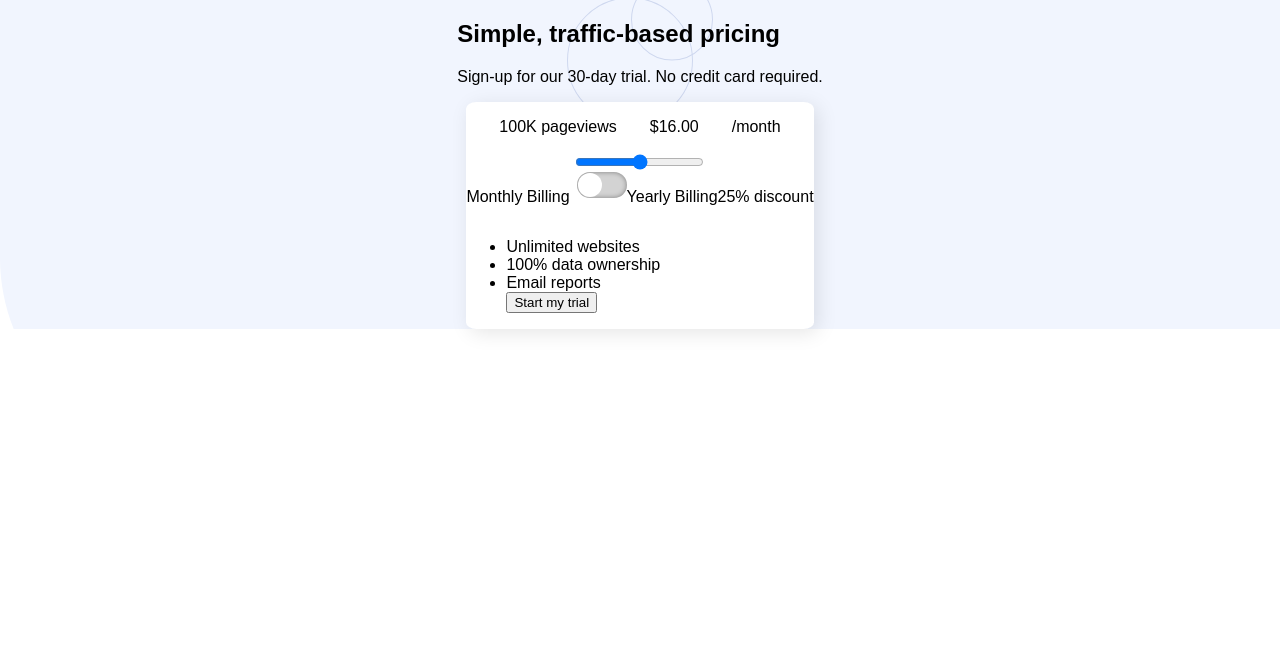
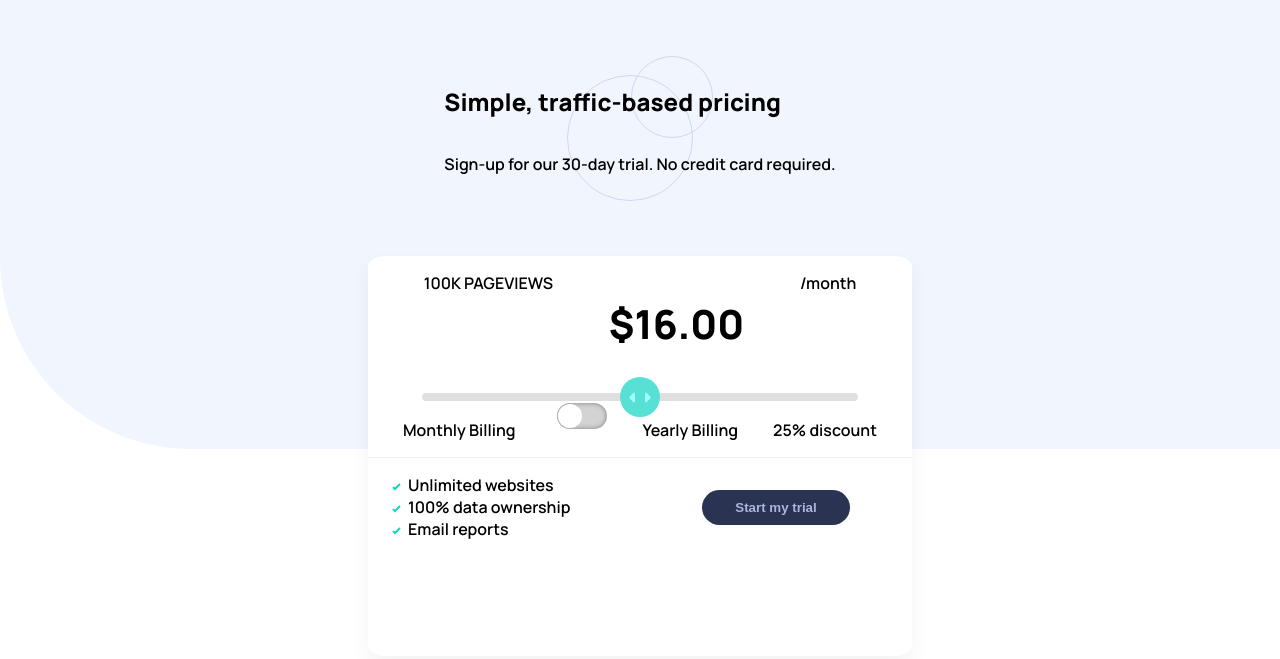
Before and after one commit to jpyepez/00_Interactive_pricing_component, a plain HTML site: page index.html in a window 1280 px wide. Drawn offline with Linux system fonts and the light colour scheme.

Commit message:
styling components slider and range

```diff
--- a/index.html
+++ b/index.html
@@ -5,7 +5,8 @@
   <meta name="viewport" content="width=device-width, initial-scale=1.0"> <!-- displays site properly based on user's device -->
 
   <link rel="icon" type="image/png" sizes="32x32" href="./images/favicon-32x32.png">
-  <link rel="stylesheet" type="text/css" href="./style.css">
+  <link rel="preconnect" href="https://fonts.gstatic.com">
+  <link href="https://fonts.googleapis.com/css2?family=Manrope:wght@600;800&display=swap" rel="stylesheet"><link rel="stylesheet" type="text/css" href="./style.css">
 
   <title>Frontend Mentor | Interactive pricing component</title>
 
@@ -22,7 +23,7 @@
 
         <div class="range-container__labels">
           <p>100K pageviews</p>
-          <p>$16.00</p>
+          <p class="range-container__price">$16.00</p>
           <p>/month</p>
         </div>
 
@@ -49,8 +50,8 @@
           <li>Unlimited websites</li>
           <li>100% data ownership</li>
           <li>Email reports</li>
-          <button>Start my trial</button>
         </ul>
+        <div><button>Start my trial</button></div>
       </div>
     </section>
   </main>
--- a/style.css
+++ b/style.css
@@ -15,6 +15,11 @@ body {
     margin: 0;
     padding: 0;
     font-family: Arial, Geneva, sans-serif;
+    font-family: 'Manrope', sans-serif;
+}
+
+html, body, main {
+    height: 100%;
 }
 
 /* end of common styles */
@@ -29,15 +34,24 @@ main {
 }
 
 .intro-container {
+    height : 16rem;
+
+    display: flex;
+    flex-flow: column nowrap;
+    justify-content: center;
+
+
     background-image: url("images/pattern-circles.svg");
     background-repeat: no-repeat;
     background-position: center;
 }
 
 .pricing-container {
+    width: 34rem;
+    height: 25rem;
     background-color: white;
     border-radius: 3%;
-    box-shadow: 4px 4px 20px rgba(0, 0, 0, .1);
+    box-shadow: 0px 10px 20px rgba(0, 0, 0, .05);
 
     display: flex;
     flex-flow: column nowrap;
@@ -54,10 +68,63 @@ main {
     justify-content: space-evenly;
 }
 
+.range-container__labels > p:first-child {
+    text-transform: uppercase;
+}
+
+.range-container__price {
+    font-size: 2.5em;
+    font-weight: 800;
+}
+
 .range-container__range {
     display: flex;
     flex-flow: row nowrap;
     justify-content: center;
+}
+
+/* check out  */
+/* https://www.w3schools.com/howto/howto_js_rangeslider.asp */
+
+#range {
+    width: 80%;
+    -webkit-appearance: none;  /* Override default CSS styles */
+     appearance: none;
+
+     height: 8px; /* Specified height */
+     border-radius: 5px;
+     background: #d3d3d3; /* Grey background */
+     outline: none; /* Remove outline */
+     opacity: 0.7; /* Set transparency (for mouse-over effects on hover) */
+     -webkit-transition: .2s; /* 0.2 seconds transition on hover */
+     transition: opacity .2s;
+}
+
+#range::-webkit-slider-thumb {
+    -webkit-appearance: none;
+    appearance: none;
+    width: 40px;
+    height: 40px;
+    border: 0;
+    border-radius: 50%;
+
+    background: url('images/icon-slider.svg');
+    background-repeat: no-repeat;
+    background-position: center;
+    background-color: hsl(174, 86%, 45%);
+
+    cursor: pointer;
+}
+
+#range::-moz-range-thumb {
+    width: 40px;
+    height: 40px;
+    border: 0;
+    border-radius: 50%;
+
+    background: url('images/icon-slider.svg');
+    background-repeat: no-repeat;
+    cursor: pointer;
 }
 
 .range-container__billing {
@@ -66,16 +133,16 @@ main {
     justify-content: space-evenly;
 }
 
+.range-container__switch label {
+    display: flex;
+    align-items: center;
+    justify-content: space-between;
+}
+
 [type="checkbox"] {
     width: 0;
     height: 0;
     inset: 0;
-}
-
-.range-container__switch label {
-    display: flex;
-    align-items: center;
-    justify-content: space-between;
 }
 
 .slider {
@@ -113,4 +180,50 @@ main {
     transform: translateX(24px)
 }
 
+.button-container {
+    display: flex;
+    flex-flow: row nowrap;
+    justify-content: space-between;
+
+    border-top: 1px;
+    border-top-color: #F2F1F6;
+    border-top-style: solid ;
+}
+
+.button-container ul {
+    width: 50%;
+    display: flex;
+    flex-flow: column nowrap;
+    justify-content: center;
+}
+
+ul li {
+    list-style-image: url('/images/icon-check.svg');
+}
+
+.button-container div {
+    width: 50%;
+    display: flex;
+    flex-flow: column nowrap;
+    justify-content: center;
+    align-items: center;
+}
+
+button {
+    padding: .75em 2.5em;
+    border: none;
+    border-radius: 2em;
+
+    text-decoration: none;
+    font-weight: 800;
+
+    color: #ACB5DC;
+    background-color: #2B3353;
+    transition: all .2s;
+}
+
+button:focus {
+    outline: 0;
+}
+
 /* end of body styles */
```
